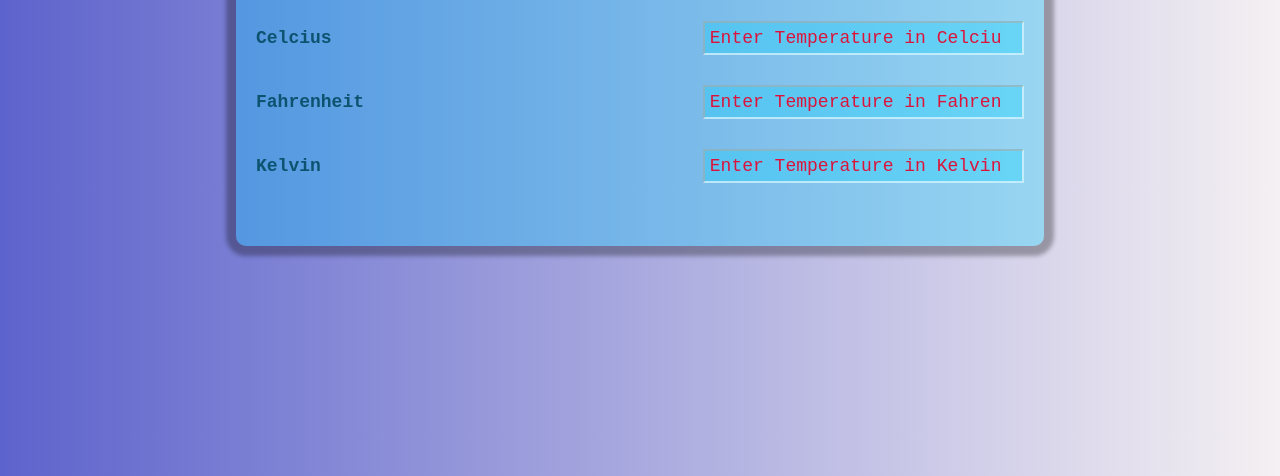
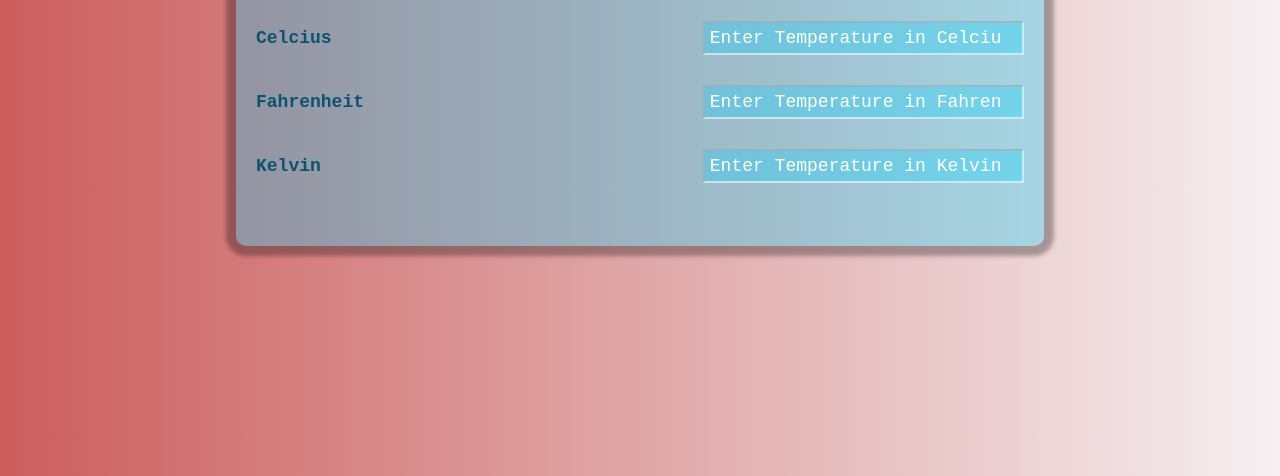
Before and after one commit to shashimehta03/temprature_convertor, a plain HTML site: page index.html in a window 1280 px wide. Shown: the part 324-800 px from the top of the page. Drawn offline with Linux system fonts and the light colour scheme.

Commit message:
Add files via upload

```diff
--- a/style.css
+++ b/style.css
@@ -4,7 +4,7 @@ body {
     justify-content: center;
     align-items: center;
     min-height: 100vh;
-    background: linear-gradient(90deg, rgba(93, 99, 204, 1) 0%, rgba(245, 240, 242, 1) 100%, rgba(0, 212, 255, 1) 100%);
+    background: linear-gradient(90deg, rgb(204, 93, 93) 0%, rgba(245, 240, 242, 1) 100%, rgb(229, 121, 21) 100%);
     font-family: monospace, sans-serif;
     color: #0d5370;
 }
@@ -49,7 +49,7 @@ input {
 }
 
 input::placeholder {
-    color: crimson;
+    color: white;
 }
 
 /* Responsive CSS */
```
